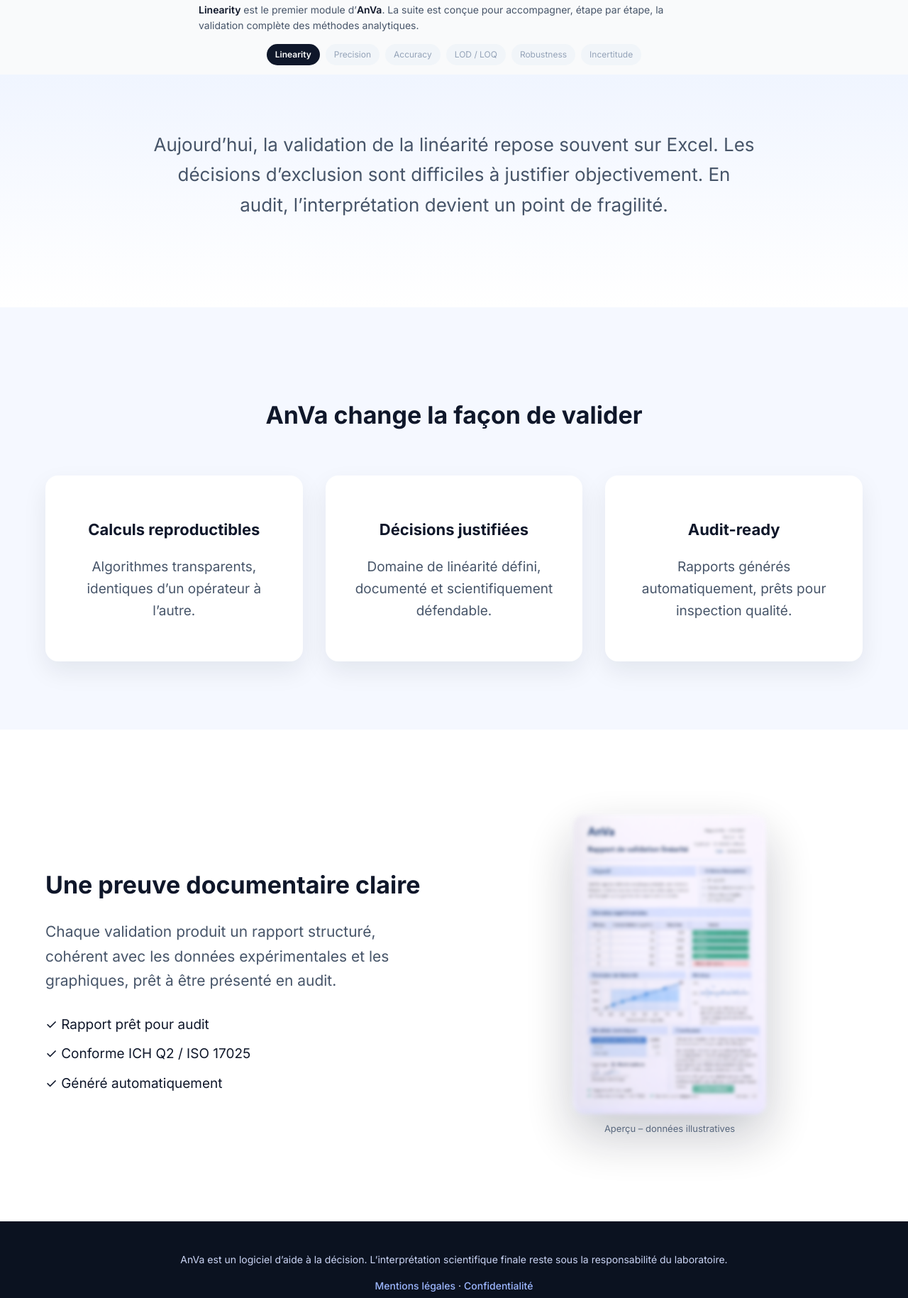
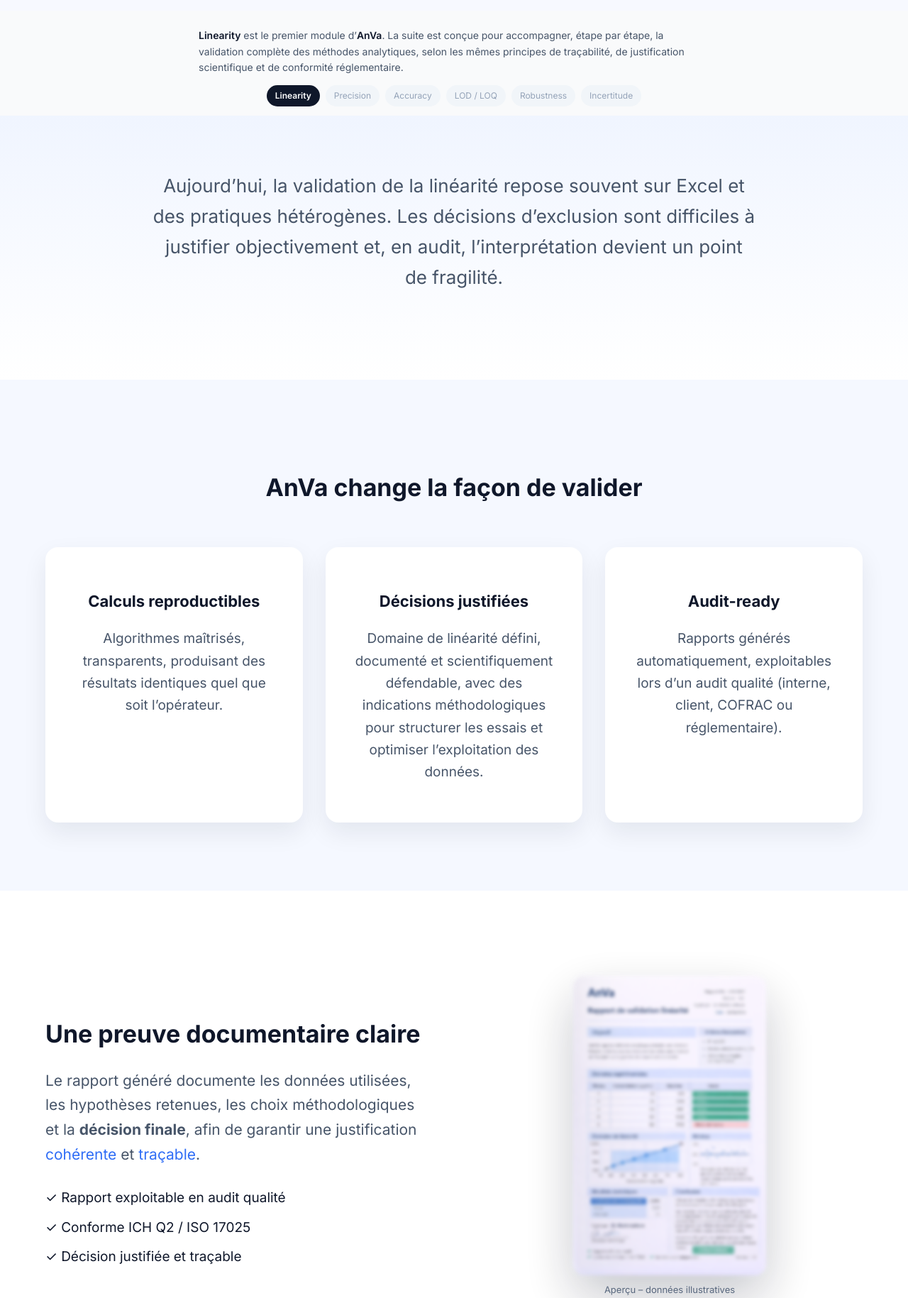
Before and after one commit to yann-anva/anva-landing, a plain HTML site: page index.html in a window 1280 px wide. Shown: the part 971-2800 px from the top of the page at 71% size. Drawn offline with Linux system fonts and the light colour scheme.

Commit message:
Add files via upload

```diff
--- a/index.html
+++ b/index.html
@@ -3,8 +3,9 @@
 <head>
   <meta charset="UTF-8" />
   <meta name="viewport" content="width=device-width, initial-scale=1.0" />
-  <meta name="description" content="AnVa Linearity est un logiciel dédié à la validation de la linéarité conforme ICH Q2 et ISO 17025. Calculs reproductibles, décisions justifiées, rapports audit-ready.">
-  <title>AnVa Linearity – Logiciel de validation de la linéarité (ICH Q2, ISO 17025)</title>
+  <meta name="description" content="AnVa Linearity est un logiciel d’aide à la décision pour la validation de la linéarité, conçu pour les laboratoires en environnement COFRAC, conforme ICH Q2 et ISO 17025.">
+  <title>AnVa Linearity – Validation de la linéarité (COFRAC, ICH Q2, ISO 17025)</title>
+
   <link rel="preconnect" href="https://fonts.googleapis.com">
   <link rel="preconnect" href="https://fonts.gstatic.com" crossorigin>
   <link href="https://fonts.googleapis.com/css2?family=Inter:wght@400;500;600;700;800&display=swap" rel="stylesheet">
@@ -21,22 +22,26 @@
         <span class="brand">ANVA</span>
         <span class="product">Linearity</span>
       </div>
-        <span class="badge">Validation analytique · ICH Q2 · ISO 17025 · FDA</span>
+
+      <span class="badge">
+        Validation analytique · COFRAC · ICH Q2 · ISO 17025 · FDA
+      </span>
+
       <h1>
         La validation de la<br>
         linéarité,<br>
-          enfin <span class="accent">traçable</span> et <span class="accent">auditable</span>.
+        enfin <span class="accent">justifiée</span>, <span class="accent">traçable</span><br>
+        et <span class="accent">défendable en audit</span>.
       </h1>
 
       <p class="hero-subtitle">
-          Un logiciel conçu pour les laboratoires soumis aux exigences réglementaires,
-          afin de transformer un calcul sensible en une décision défendable.
+        Un logiciel d’aide à la décision conçu pour les
+        laboratoires soumis à des exigences réglementaires,
+        afin de transformer un calcul sensible en une décision
+        documentée et maîtrisée.
       </p>
-        <form
-          action="https://formspree.io/f/mykzbooo"
-          method="POST"
-          class="cta-form"
-        >
+
+      <form action="https://formspree.io/f/mykzbooo" method="POST" class="cta-form">
         <input
           type="email"
           name="email"
@@ -48,7 +53,7 @@
           Être informé du lancement
         </button>
       </form>
-        <p class="cta-note">Aucune donnée requise · Notification uniquement</p>
+      <p class="cta-note">Aucune donnée analytique requise · Notification uniquement</p>
     </div>
 
     <div class="hero-visual">
@@ -59,7 +64,6 @@
         class="saas-mockup"
       />
       <div class="preview-label">Aperçu – données illustratives</div>
-
     </div>
 
   </div>
@@ -68,11 +72,12 @@
 <!-- VISION PRODUIT -->
 <section class="vision">
   <div class="container vision-container">
-
     <p class="vision-text">
       <strong>Linearity</strong> est le premier module d’<strong>AnVa</strong>.
       La suite est conçue pour accompagner, étape par étape,
-        la validation complète des méthodes analytiques.
+      la validation complète des méthodes analytiques,
+      selon les mêmes principes de traçabilité,
+      de justification scientifique et de conformité réglementaire.
     </p>
 
     <div class="vision-modules">
@@ -83,7 +88,6 @@
       <span class="module">Robustness</span>
       <span class="module">Incertitude</span>
     </div>
-
   </div>
 </section>
 
@@ -91,9 +95,12 @@
 <section class="problem">
   <div class="container problem-container">
     <p>
-        Aujourd’hui, la validation de la linéarité repose souvent sur Excel.
-        Les décisions d’exclusion sont difficiles à justifier objectivement.
-        En audit, l’interprétation devient un point de fragilité.
+      Aujourd’hui, la validation de la linéarité repose
+      souvent sur Excel
+      et des pratiques hétérogènes.
+      Les décisions d’exclusion sont difficiles à justifier
+      objectivement
+      et, en audit, l’interprétation devient un point de fragilité.
     </p>
   </div>
 </section>
@@ -104,26 +111,36 @@
     <h2>AnVa change la façon de valider</h2>
 
     <div class="benefit-grid">
+
       <div class="benefit-card">
         <h3>Calculs reproductibles</h3>
         <p>
-            Algorithmes transparents, identiques d’un opérateur à l’autre.
+          Algorithmes maîtrisés, transparents,
+          produisant des résultats identiques
+          quel que soit l’opérateur.
         </p>
       </div>
 
       <div class="benefit-card">
         <h3>Décisions justifiées</h3>
         <p>
-            Domaine de linéarité défini, documenté et scientifiquement défendable.
+          Domaine de linéarité défini, documenté et
+          scientifiquement défendable,
+          avec des indications méthodologiques pour
+          structurer les essais
+          et optimiser l’exploitation des données.
         </p>
       </div>
 
       <div class="benefit-card">
         <h3>Audit-ready</h3>
         <p>
-            Rapports générés automatiquement, prêts pour inspection qualité.
+          Rapports générés automatiquement, exploitables
+          lors d’un audit qualité
+          (interne, client, COFRAC ou réglementaire).
         </p>
       </div>
+
     </div>
   </div>
 </section>
@@ -135,20 +152,26 @@
     <div class="proof-text">
       <h2>Une preuve documentaire claire</h2>
       <p>
-          Chaque validation produit un rapport structuré, cohérent avec les données
-          expérimentales et les graphiques, prêt à être présenté en audit.
+        Le rapport généré documente les données utilisées,
+        les hypothèses retenues, les choix méthodologiques
+        et la <strong>décision finale</strong>,
+        afin de garantir une justification
+        <span class="accent">cohérente</span> et
+        <span class="accent">traçable</span>.
       </p>
-
       <ul class="proof-list">
-          <li>✓ Rapport prêt pour audit</li>
+        <li>✓ Rapport exploitable en audit qualité</li>
         <li>✓ Conforme ICH Q2 / ISO 17025</li>
-          <li>✓ Généré automatiquement</li>
+        <li>✓ Décision justifiée et traçable</li>
       </ul>
     </div>
 
     <div class="proof-visual">
       <div class="pdf-wrapper">
-          <img src="images/exemple-rapport-pdf-linearité.webp" alt="Exemple de rapport de validation de la linéarité conforme ICH Q2 et ISO 17025">
+        <img
+          src="images/exemple-rapport-pdf-linearité.webp"
+          alt="Exemple de rapport de validation de la linéarité conforme ICH Q2 et ISO 17025"
+        >
         <div class="preview-label">Aperçu – données illustratives</div>
       </div>
     </div>
@@ -159,8 +182,12 @@
 <!-- FOOTER -->
 <footer class="footer">
   <p>
-      AnVa est un logiciel d’aide à la décision.
-      L’interprétation scientifique finale reste sous la responsabilité du laboratoire.
+    AnVa est un logiciel d’aide à la décision conçu
+    pour l’environnement réglementaire des laboratoires soumis à des exigences qualité.
+    Il ne constitue pas une certification ou une accréditation
+    au sens du COFRAC ou de l’ISO.<br>
+    La responsabilité scientifique et réglementaire
+    reste celle du laboratoire utilisateur.
   </p>
   <a href="mentions-legales.html">Mentions légales</a> ·
   <a href="confidentialite.html">Confidentialité</a>
```
Lines whose indentation alone changed are shown as unchanged.
